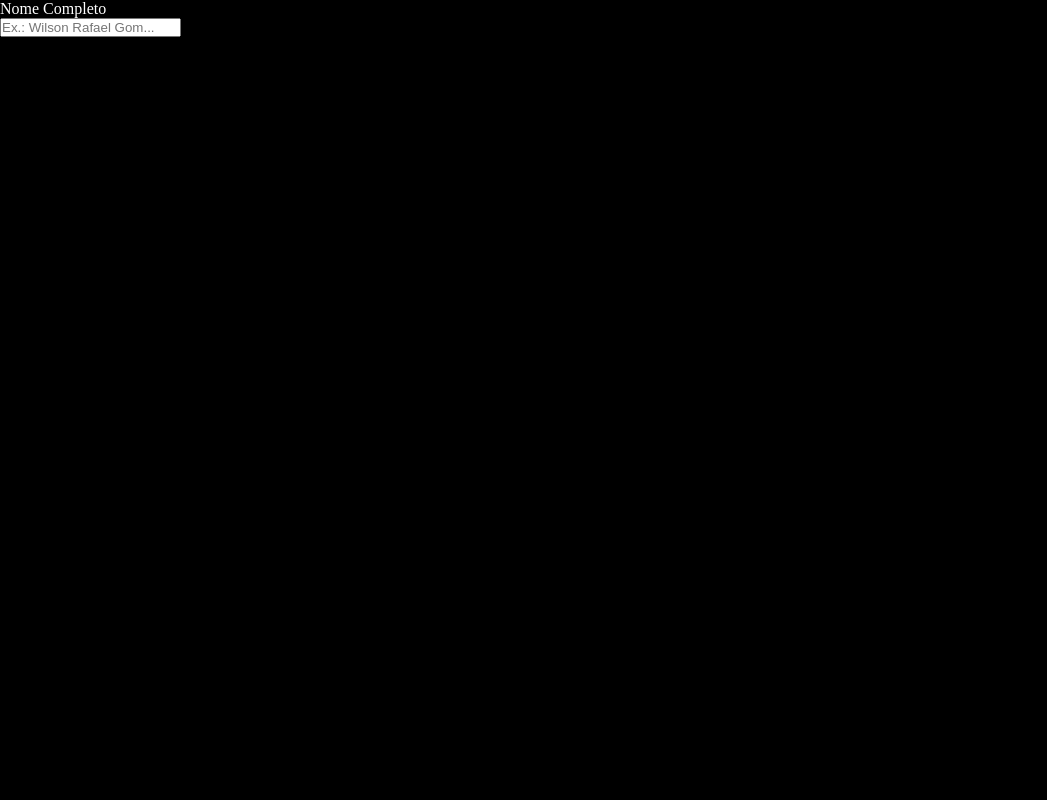
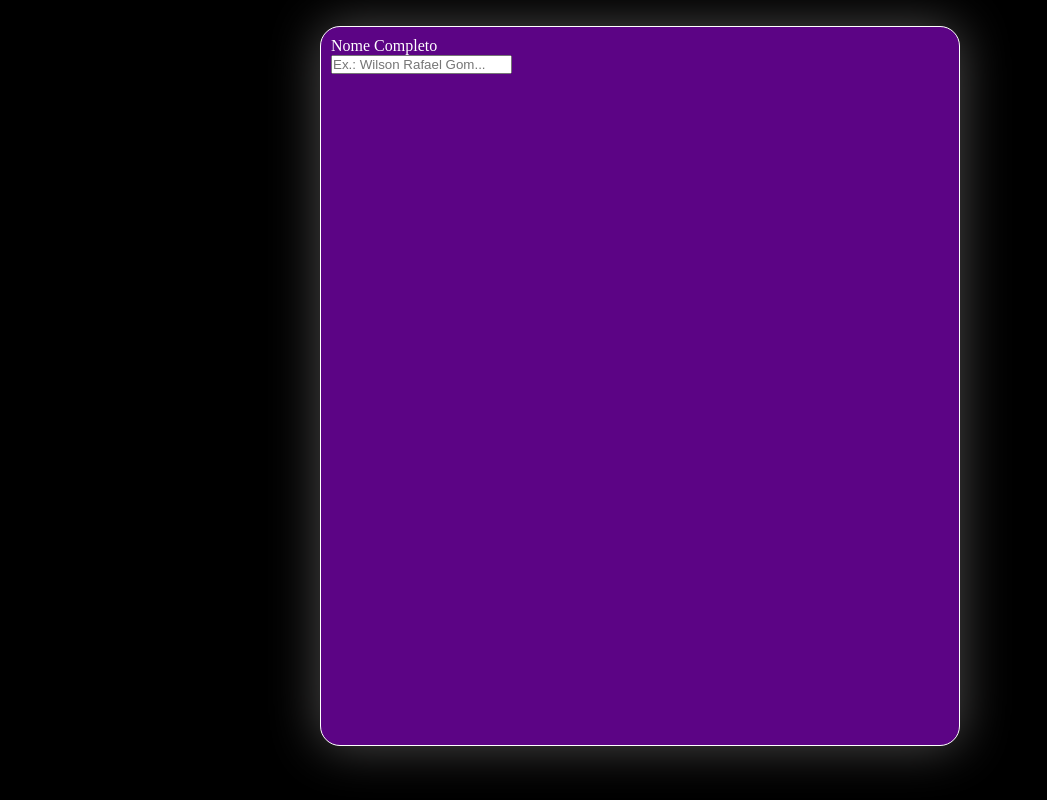
Before and after one commit to FabioPSilva/seminario_uniasselvi, a PHP site: page /files/form.html in a window 1280 px wide. Shown: the whole page, without its empty margins (0-1047 px from the left). Run offline with PHP 8.4, Linux system fonts and the light colour scheme.

Commit message:
Feat: CSS -> Estilizando o CONTAINER

```diff
--- a/files/form.css
+++ b/files/form.css
@@ -12,6 +12,15 @@ body {
 
 /* Estilo na parte do escopo do formulario */
 .container {
-    width: 100%;
-    height: 100vh;
+    width: 50%;
+    height: 90vh;
+    background-color: #5c0485;
+    color: #fff;
+    align-items: center;
+    margin: 2%;
+    margin-left: 25%;
+    padding: 10px;
+    border-radius: 20px;
+    border: 1px solid #fff;
+    box-shadow: 0px 0px 50px #4e4d4d;
 }
```
